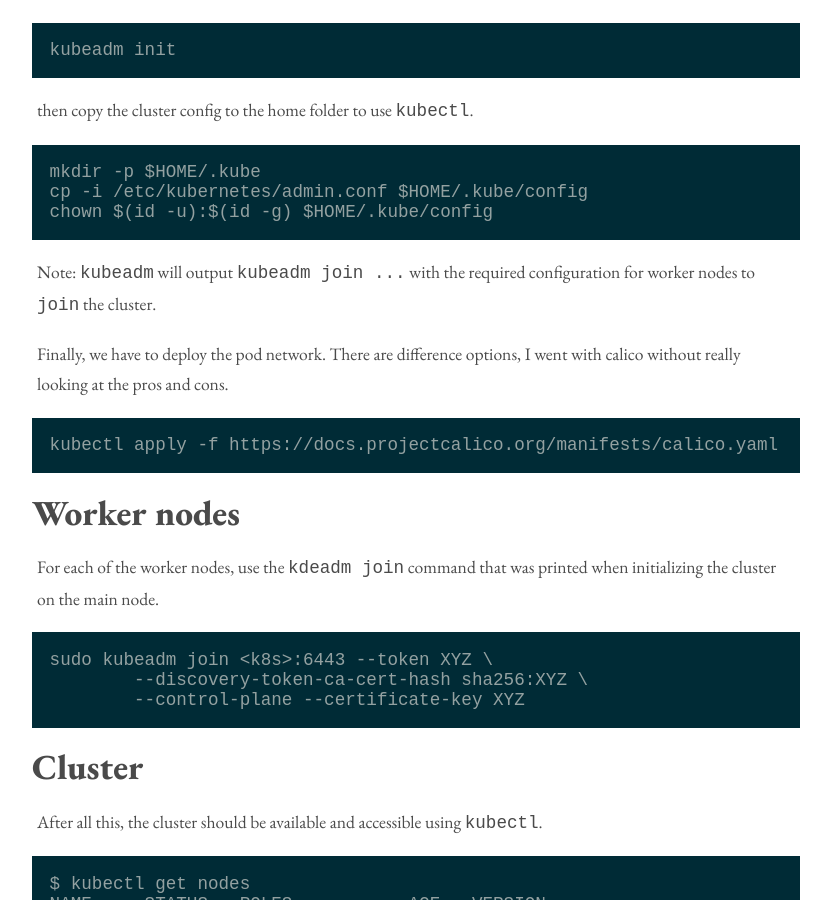
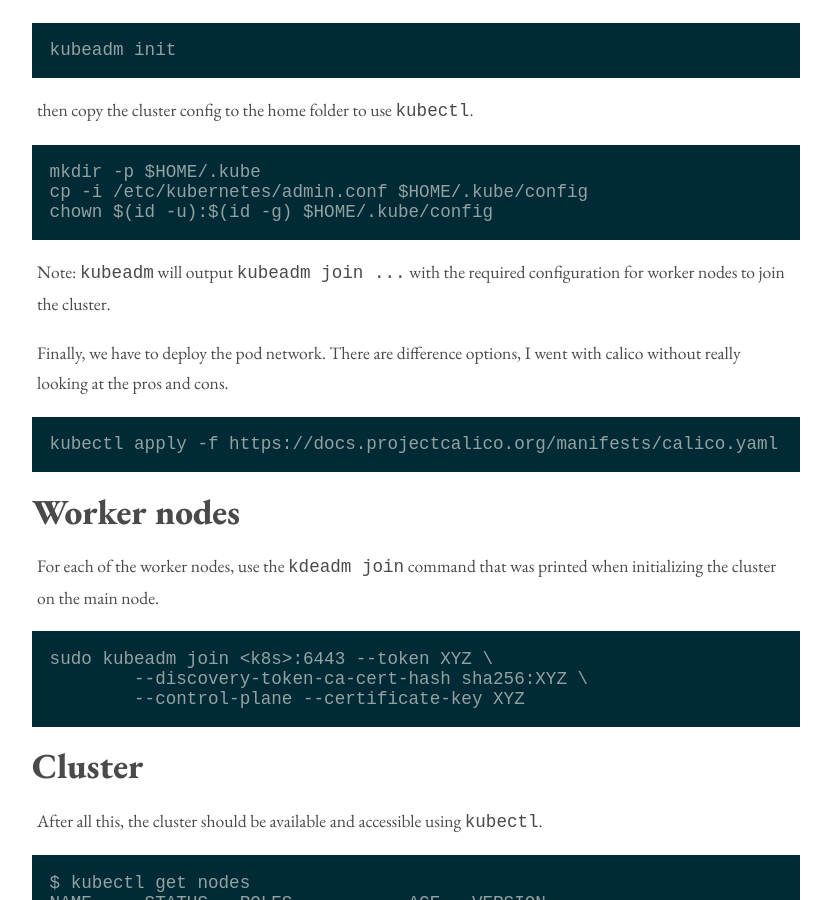
Before and after one commit to philippemiron/philippemiron.github.io, a Jekyll site: the page built from _posts/2024-02-01-kubernetes.md, in a window 1280 px wide and 900 px high, scrolled down 2465 px. Shown: the whole window, without its empty margins (224-1055 px from the left). Built offline with Jekyll 4.4.1, drawn with Linux system fonts in a browser that asks for light colours.

Commit message:
small modifs

````diff
--- a/_posts/2024-02-01-kubernetes.md
+++ b/_posts/2024-02-01-kubernetes.md
@@ -69,7 +69,7 @@
 cp -i /etc/kubernetes/admin.conf $HOME/.kube/config
 chown $(id -u):$(id -g) $HOME/.kube/config
 ```
-Note: `kubeadm` will output `kubeadm join ...` with the required configuration for worker nodes to `join` the cluster.
+Note: `kubeadm` will output `kubeadm join ...` with the required configuration for worker nodes to join the cluster.
 
 Finally, we have to deploy the pod network. There are difference options, I went with calico without really looking at the pros and cons.
 ```
````
